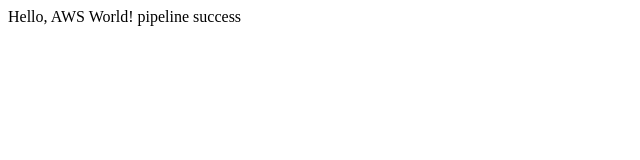
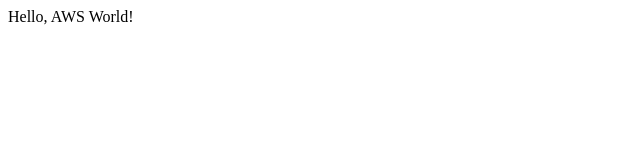
Before and after one commit to iizuka777/aws-cicd-webapp, a plain HTML site: page src/index.html in a window 1280 px wide. Shown: the whole page, without its empty margins (0-640 px from the left). Drawn offline with Linux system fonts and the light colour scheme.

Commit message:
Update index.html

```diff
--- a/src/index.html
+++ b/src/index.html
@@ -6,6 +6,6 @@
   <title>CI/CDハンズオン</title>
 </head>
 <body>
-  Hello, AWS World! pipeline success
+  Hello, AWS World!
 </body>
 </html>
```
